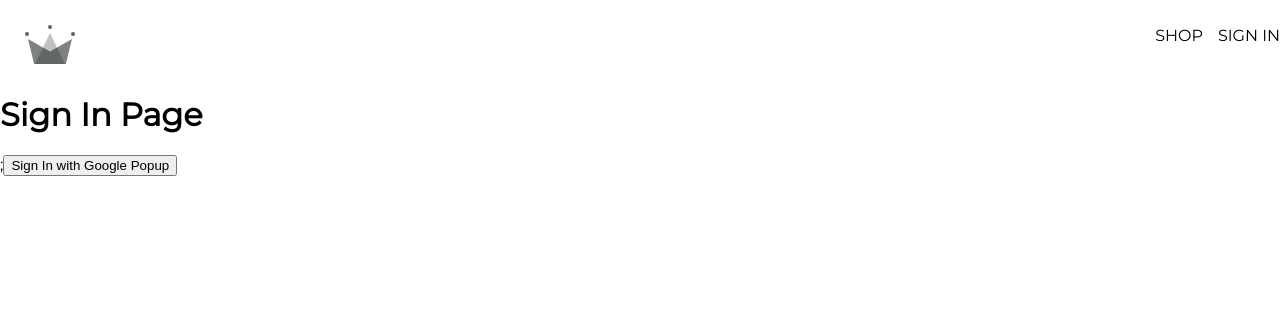
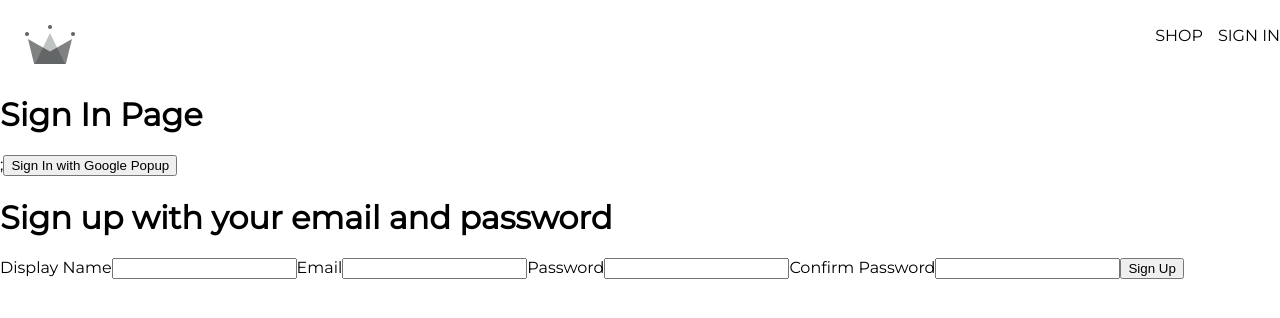
Before and after one commit to alexandroivaldez/RetroMart, a React (Create React App) app in the folder retro-mart/: page /sign-in in a window 1280 px wide. Shown: the top 318 px of the page. Built offline with nearby package versions, Linux system fonts and the light colour scheme; the HTML template or start-up script is replaced by a standard one.

Commit message:
Updated Sign In component

```diff
--- /dev/null
+++ b/retro-mart/src/components/sign-up-form/sign-up-form.component.jsx
@@ -0,0 +1,45 @@
+import { useState } from 'react';
+
+const defaultFormFields = {
+    displayName: '',
+    email: '',
+    password: '',
+    confirmPassword: ''
+}
+
+const SignUpForm = () => {
+
+    const [formFields, setFormFields] = useState(defaultFormFields);
+    const { displayName, email, password, confirmPassword } = formFields;
+
+    console.log(formFields);
+
+    const handleChange = (event) => {
+        const { name, value } = event.target;
+
+        setFormFields({...formFields, [name]: value});
+    };
+
+    return (
+        <div>
+            <h1> Sign up with your email and password</h1>
+            <form onSubmit={() => {}}>
+                <label>Display Name</label>
+                <input type="text" required onChange={handleChange} name="displayName" value={displayName} />
+
+                <label>Email</label>
+                <input type="email" required onChange={handleChange} name="email" value={email} />
+
+                <label>Password</label>
+                <input type="password" required onChange={handleChange} name="password" value={password} />
+
+                <label>Confirm Password</label>
+                <input type="password" required onChange={handleChange} name="confirmPassword" value={confirmPassword} />
+
+                <button type="submit">Sign Up</button>
+            </form>
+        </div>
+    );
+}
+
+export default SignUpForm;
--- a/retro-mart/src/routes/sign-in/sign-in.component.jsx
+++ b/retro-mart/src/routes/sign-in/sign-in.component.jsx
@@ -1,5 +1,5 @@
 import { signInWithGooglePopup, createUserDocumentFromAuth } from "../../utils/firebase/firebase.utils";
-
+import SignUpForm from "../../components/sign-up-form/sign-up-form.component";
 
 const SignIn = () => {
 
@@ -13,6 +13,7 @@
         <div>
             <h1>Sign In Page</h1>;
             <button onClick={logGoogleUser}> Sign In with Google Popup</button>
+            <SignUpForm />
         </div>
     )
 }
```
